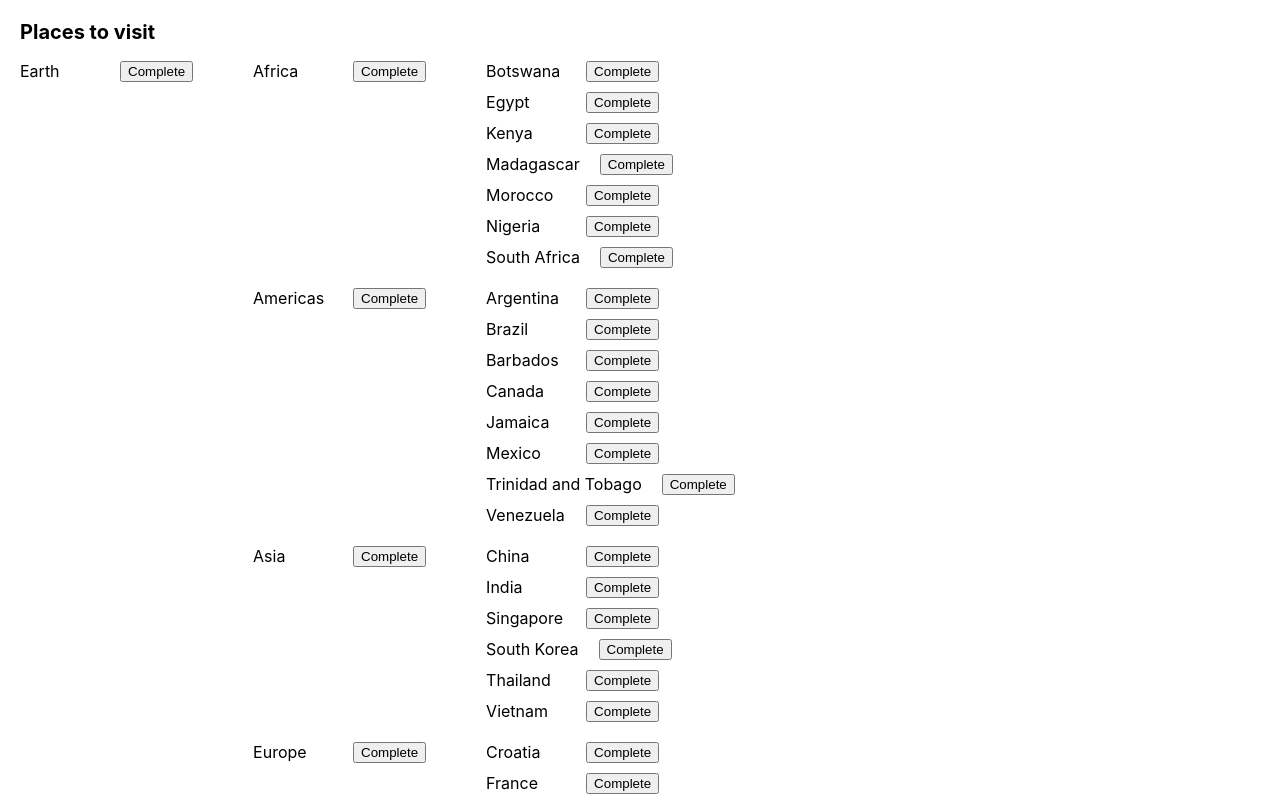
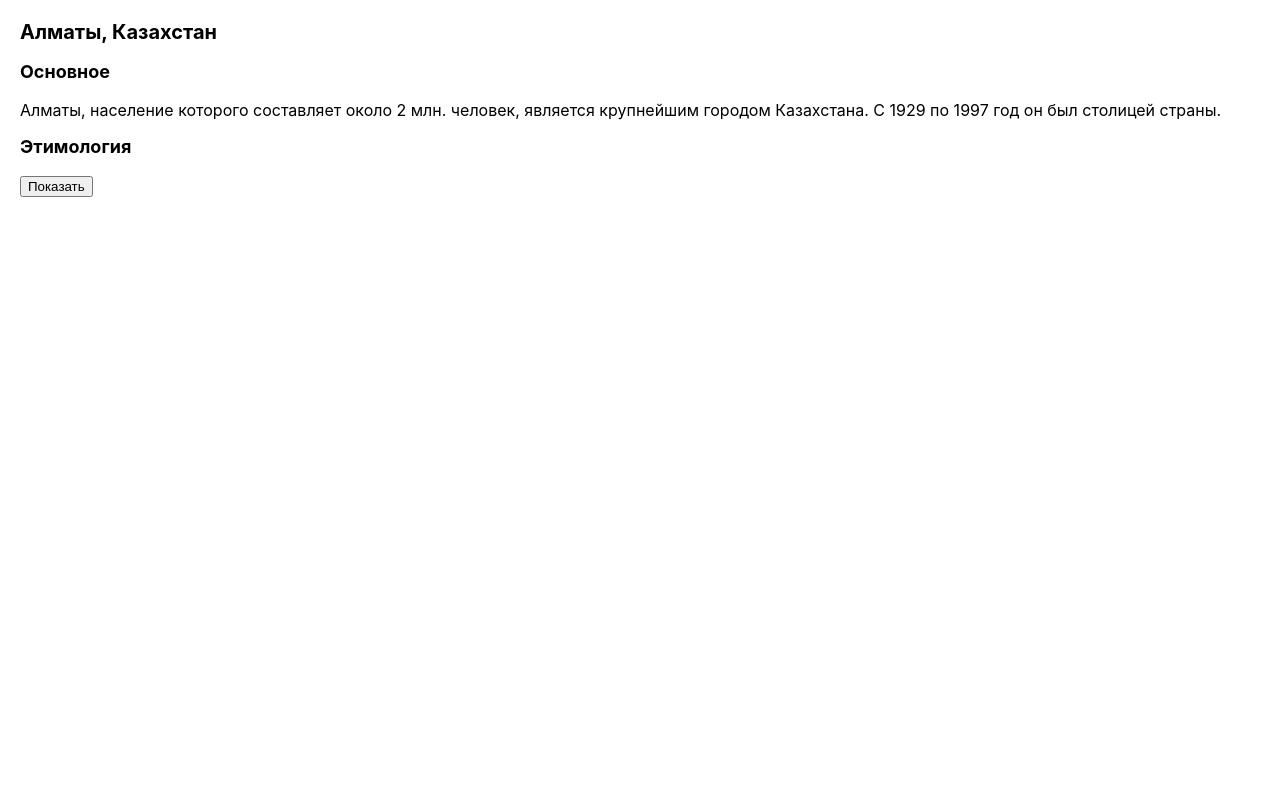
Before and after one commit to becasualle/devsurge-react-course, a React (Create React App) app: page / in a window 1280 px wide. Shown: the top 800 px of the page. Built offline with nearby package versions, Linux system fonts and the light colour scheme.

Commit message:
Делимся состоянием между компонентами

```diff
--- a/src/App.jsx
+++ b/src/App.jsx
@@ -1,9 +1,9 @@
-import { TravelPlan } from './choosing-the-state-structure';
+import { Accordion } from './sharing-state-between-components';
 
 export default function App() {
   return (
     <>
-      <TravelPlan />
+      <Accordion />
     </>
   );
 }
--- /dev/null
+++ b/src/sharing-state-between-components/index.jsx
@@ -0,0 +1,41 @@
+import { useState } from 'react';
+
+function Panel({ title, children, isActive, onShow }) {
+  return (
+    <section className="panel">
+      <h3>{title}</h3>
+      {isActive ? (
+        <p>{children}</p>
+      ) : (
+        <button onClick={onShow}>Показать</button>
+      )}
+    </section>
+  );
+}
+
+export function Accordion() {
+  const [activeIndex, setActiveIndex] = useState(0);
+  return (
+    <>
+      <h2>Алматы, Казахстан</h2>
+      <Panel
+        title="Основное"
+        isActive={activeIndex === 0}
+        onShow={() => setActiveIndex(0)}
+      >
+        Алматы, население которого составляет около 2 млн. человек, является
+        крупнейшим городом Казахстана. С 1929 по 1997 год он был столицей
+        страны.
+      </Panel>
+      <Panel
+        title="Этимология"
+        isActive={activeIndex === 1}
+        onShow={() => setActiveIndex(1)}
+      >
+        Алматы с казахского переводится как «Яблоневый», в то время как Алма-Ата
+        — это набор казахских слов, в переводе значащих «яблоко» (алма) и «дед»
+        (ата).
+      </Panel>
+    </>
+  );
+}
```
